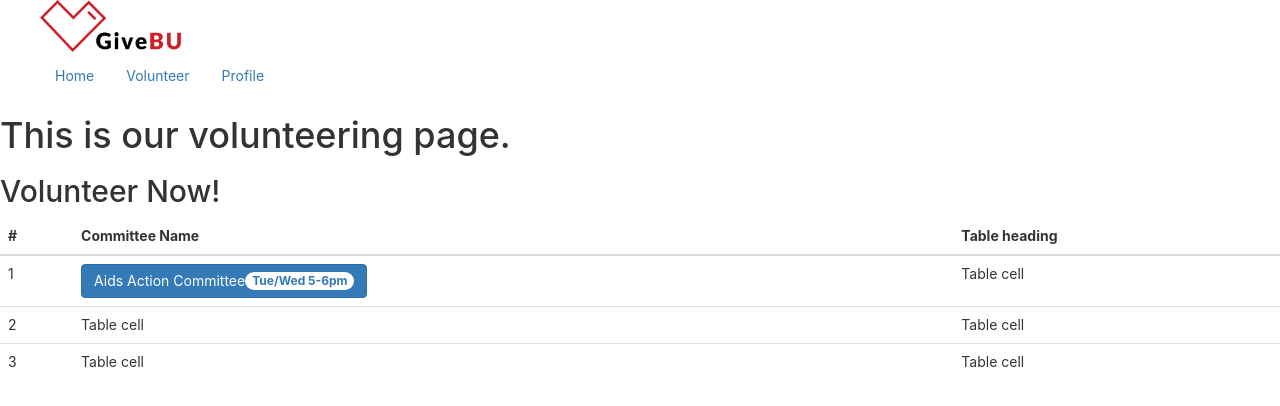
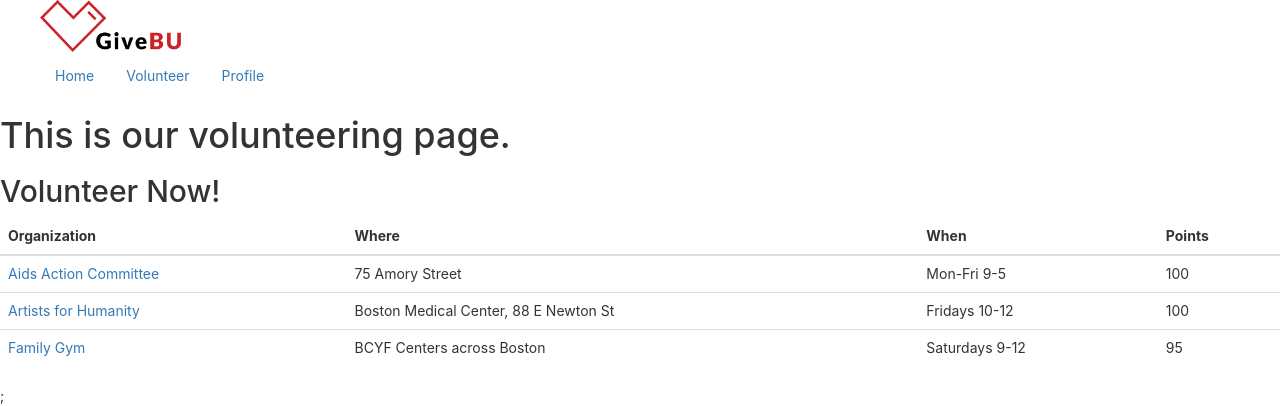
Before and after one commit to stephshin2/GiveBU, a React (Create React App) app in the folder givebu-react-front-end/: page /#/volunteer in a window 1280 px wide. Shown: the top 406 px of the page. Built offline with nearby package versions, Linux system fonts and the light colour scheme.

Commit message:
fixed volunteer list

```diff
--- a/givebu-react-front-end/src/Volunteer.js
+++ b/givebu-react-front-end/src/Volunteer.js
@@ -60,35 +60,33 @@ class Volunteer extends Component {
                 <Table responsive className='test'>
                     <thead>
                     <tr>
-                        <th>#</th>
-                        <th>Committee Name</th>
-                        <th>Table heading</th>
+                        <th>Organization</th>
+                        <th>Where</th>
+                        <th>When</th>
+                        <th>Points</th>
 
                     </tr>
                     </thead>
                     <tbody>
                     <tr>
-                        <td>1</td>
-                        <td>
-                            <Button variant="primary" className="Cause 1">
-                            Aids Action Committee
-                            <Badge variant="light">Tue/Wed 5-6pm </Badge>
-                            <span className="sr-only">Volunteering Page</span>
-                            </Button></td>
-
-                        <td>Table cell</td>
+                        <td> <a href="https://aac.org/check-in/"  target="_blank">Aids Action Committee</a></td>
+                        <td>75 Amory Street</td>
+                        <td>Mon-Fri 9-5</td>
+                        <td>100</td>
 
                     </tr>
                     <tr>
-                        <td>2</td>
-                        <td>Table cell</td>
-                        <td>Table cell</td>
+                        <td><a href="http://afhboston.org" target="_blank"> Artists for Humanity</a></td>
+                        <td>Boston Medical Center, 88 E Newton St</td>
+                        <td>Fridays 10-12</td>
+                        <td>100</td>
 
                     </tr>
                     <tr>
-                        <td>3</td>
-                        <td>Table cell</td>
-                        <td>Table cell</td>
+                        <td><a href="https://docs.google.com/forms/d/e/1FAIpQLSchig2UkJYYLFErQxQh-teNRUVbIkehFuWnBO8-Q8Byj5boZQ/viewform" target="_blank"> Family Gym</a></td>
+                        <td>BCYF Centers across Boston</td>
+                        <td>Saturdays 9-12</td>
+                        <td>95</td>
 
                     </tr>
                     </tbody>
```
